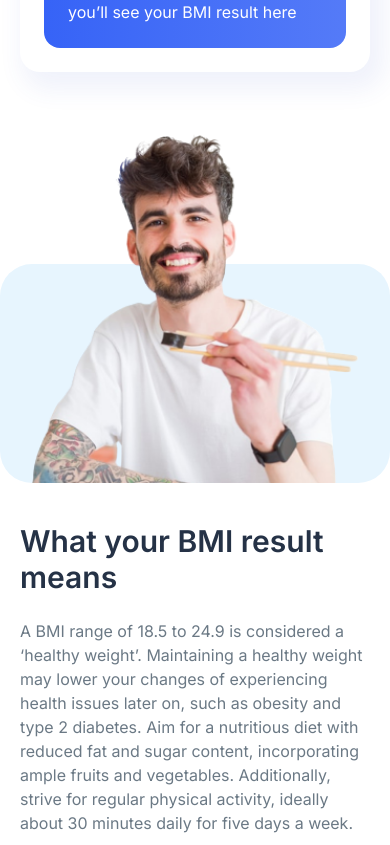
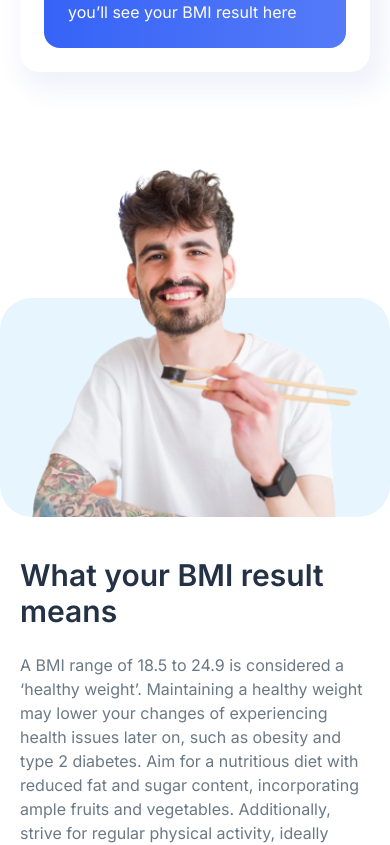
Before and after one commit to lucasweidas/bmi-calculator, a Next.js app: page / in a window 390 px wide. Shown: the part 922-1767 px from the top of the page. Built offline with nearby package versions, Linux system fonts and the light colour scheme.

Commit message:
mobile version 1.0.0

```diff
--- a/app/card.tsx
+++ b/app/card.tsx
@@ -41,13 +41,21 @@ export default function Card() {
           <>
             <div>
               <h3 className="mb-2 font-semibold text-white">Your BMI is...</h3>
-              <span className="text-5xl font-semibold text-white">{bmi}</span>
+              <span className="block truncate text-5xl font-semibold text-white">{bmi}</span>
             </div>
             <p className="text-white">
               Your BMI suggests you&#x2019;re <span className="font-semibold">{weightRange.category}</span>. Your ideal weight is between{' '}
-              <span className="font-semibold">{`${weightRange.minWeight}${isMetric ? 'kgs' : 'lbs'} - ${weightRange.maxWeight}${
-                isMetric ? 'kgs' : 'lbs'
-              }`}</span>
+              <span className="font-semibold">
+                <span className="inline-grid grid-cols-[repeat(2,auto)]">
+                  <span className="block truncate">{weightRange.minWeight}</span>
+                  {isMetric ? 'kgs' : 'lbs'}
+                </span>
+                {' - '}
+                <span className="inline-grid grid-cols-[repeat(2,auto)]">
+                  <span className="block truncate">{weightRange.maxWeight}</span>
+                  {isMetric ? 'kgs' : 'lbs'}
+                </span>
+              </span>
               .
             </p>
           </>
@@ -61,7 +69,7 @@ function RadioInput({ children, id, name, checked, onChange, defaultChecked = fa
   return (
     <div className="flex items-center gap-4">
       <input
-        className="relative flex h-8 w-8 cursor-pointer appearance-none items-center justify-center rounded-full outline-none ring-1 ring-gray-200 before:h-3.5 before:w-3.5 before:rounded-full before:bg-blue-500 before:opacity-0 focus-visible:ring-2 focus-visible:ring-blue-500 aria-checked:bg-indigo-50 aria-checked:ring-indigo-50 aria-checked:before:opacity-100"
+        className="relative flex h-8 w-8 cursor-pointer appearance-none items-center justify-center rounded-full outline-none ring-1 ring-gray-200 before:h-3.5 before:w-3.5 before:rounded-full before:bg-blue-500 before:opacity-0 focus-visible:ring-2 focus-visible:ring-blue-500 aria-checked:bg-indigo-50 aria-checked:ring-indigo-50 aria-checked:before:opacity-100 focus-visible:aria-checked:ring-blue-500"
         type="radio"
         name={name}
         id={id}
@@ -178,7 +186,7 @@ function TextInput({ children, id, placeholder, value, onChange }: TextInput) {
   return (
     <div className="relative flex items-center">
       <input
-        className="w-full rounded-xl px-6 py-4 text-xl font-semibold text-blue-900 outline-none ring-1 ring-gray-200 placeholder:text-gray-300 focus-visible:ring-2 focus-visible:ring-blue-500"
+        className="w-full rounded-xl py-4 pl-6 pr-16 text-xl font-semibold text-blue-900 outline-none ring-1 ring-gray-200 placeholder:text-gray-300 focus-visible:ring-2 focus-visible:ring-blue-500"
         type="text"
         id={id}
         placeholder={placeholder}
--- a/app/page.tsx
+++ b/app/page.tsx
@@ -16,16 +16,11 @@ export default function Home() {
         <Card />
       </section>
 
-      <section className="mt-4">
-        <div className="relative flex aspect-video justify-center rounded-4xl bg-sky-50">
-          <Image
-            src="/images/person-eating.png"
-            alt="A person eating asian food"
-            width={311}
-            height={333}
-            className="absolute bottom-0 w-[min(100%-4rem,25rem)]"
-            priority
-          />
+      <div className="relative bottom-20">
+        <section>
+          <div className="relative isolate flex justify-center">
+            <Image src="/images/person-eating.png" alt="A person eating asian food" width={311} height={333} className="w-[min(100%-4rem,25rem)]" priority />
+            <div className="absolute bottom-0 left-0 -z-10 aspect-video max-h-80 w-full rounded-4xl bg-sky-50" aria-hidden="true"></div>
           </div>
           <div className="px-5 pt-10">
             <h2 className="mb-6 text-3xl font-semibold text-blue-800">What your BMI result means</h2>
@@ -36,7 +31,6 @@ export default function Home() {
             </p>
           </div>
         </section>
-
         <section className="mt-16 flex flex-col gap-10 bg-linear-gradient-blue-50 px-5 py-12.5">
           <div className="flex flex-col gap-5">
             <div className="flex h-16 w-16 items-center justify-center rounded-full bg-pink-100">
@@ -70,8 +64,7 @@ export default function Home() {
             </div>
           </div>
         </section>
-
-      <section className="mt-14 px-5 pb-24">
+        <section className="mt-14 px-5">
           <div className="mb-14">
             <h2 className="mb-7 text-center text-3xl font-semibold text-blue-800">Limitations of BMI</h2>
             <p className="text-center text-gray-500">
@@ -79,7 +72,6 @@ export default function Home() {
               BMI outcomes, and in certain cases, the isMetric may not be beneficial to use.
             </p>
           </div>
-
           <div className="flex flex-col gap-4">
             <div className="rounded-2.5xl p-5 shadow-card">
               <div className="mb-4 flex items-center gap-3.5">
@@ -113,8 +105,8 @@ export default function Home() {
                 <h3 className="text-lg font-semibold text-blue-800">Pregnancy</h3>
               </div>
               <p className="text-gray-500">
-              Expectant mothers experience weight gain due to their growing baby. Maintaining a healthy pre-pregnancy BMI is advisable to minimise health risks
-              for both mother and child.
+                Expectant mothers experience weight gain due to their growing baby. Maintaining a healthy pre-pregnancy BMI is advisable to minimise health
+                risks for both mother and child.
               </p>
             </div>
             <div className="rounded-2.5xl p-5 shadow-card">
@@ -123,12 +115,13 @@ export default function Home() {
                 <h3 className="text-lg font-semibold text-blue-800">Race</h3>
               </div>
               <p className="text-gray-500">
-              Certain health concerns may affect individuals of some Black and Asian origins at lower BMIs than others. To learn more, it is advised to discuss
-              this with your GP or practice nurse.
+                Certain health concerns may affect individuals of some Black and Asian origins at lower BMIs than others. To learn more, it is advised to
+                discuss this with your GP or practice nurse.
               </p>
             </div>
           </div>
         </section>
+      </div>
     </main>
   );
 }
```
Lines whose indentation alone changed are shown as unchanged.
